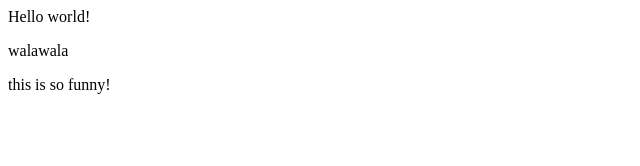
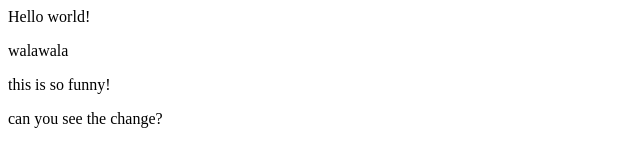
Before and after one commit to wxhloe/wxhloe.github.io, a plain HTML site: page index.html in a window 1280 px wide. Shown: the whole page, without its empty margins (0-640 px from the left). Drawn offline with Linux system fonts and the light colour scheme.

Commit message:
Update index.html

```diff
--- a/index.html
+++ b/index.html
@@ -4,4 +4,5 @@
   </p>
   <p>
   this is so funny!</p>
+  <p>can you see the change?</p>
 </html>
```
